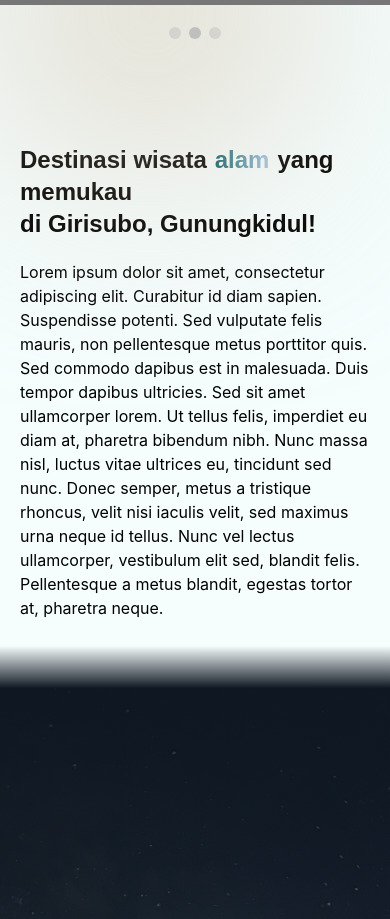
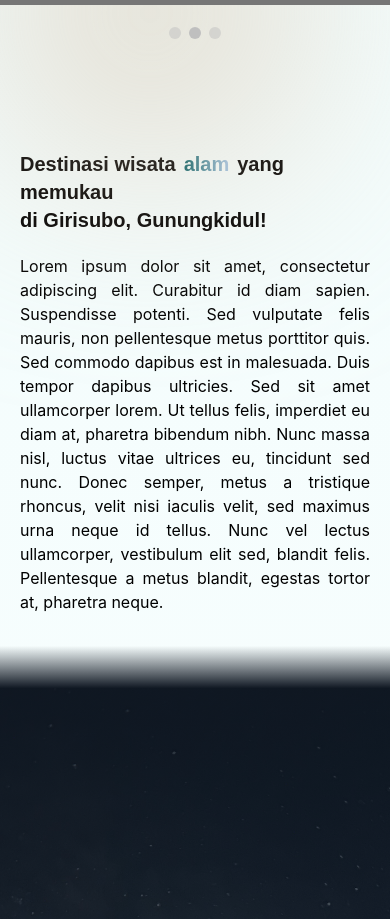
Before and after one commit to SamuelJuang/webWotawati, a React (Vite) app: page / in a window 390 px wide. Shown: the part 1000-1919 px from the top of the page. Built offline with nearby package versions, Linux system fonts and the light colour scheme; grey boxes are pictures that could not be loaded.

Commit message:
text small fix

```diff
--- a/src/components/WotawatiShortMessage.jsx
+++ b/src/components/WotawatiShortMessage.jsx
@@ -54,13 +54,13 @@ const WotawatiShortMessage = forwardRef((props, ref) => {
           "linear-gradient(to bottom, transparent 95%, rgb(17,25,36) 100%)",
       }}
     >
-       <div className="w-full lg:w-7/12 h-1/4 lg:h-full">
+      <div className="w-full lg:w-7/12 h-1/4 lg:h-full">
         <CarouselDefault />
       </div>
       <div className="h-3/4 lg:h-full lg:w-1/2 flex justify-center items-center p-5 lg:me-5">
         <div className="flex flex-col items-start lg:justify-center lg:items-center lg:me-5">
-          <div className="text-2xl pt-5 lg:text-4xl font-bold text-center font-poppins flex flex-row gap-2">
-            <h1 className="text-center">Destinasi wisata</h1>
+          <div className="text-xl pt-5 lg:text-4xl font-bold text-center font-poppins flex flex-row gap-2 justify-center items-center">
+            <h1>Destinasi wisata</h1>
             <h1
               className="text-secondary"
               style={{
@@ -76,20 +76,26 @@ const WotawatiShortMessage = forwardRef((props, ref) => {
             </h1>
             <h1>yang</h1>
           </div>
-          <p className="text-2xl lg:text-4xl font-bold text-center font-poppins">
+          <p className="text-xl lg:text-4xl font-bold text-center font-poppins">
             memukau
           </p>
-          <p className="text-2xl lg:text-4xl font-bold text-center font-poppins">
+          <p className="text-xl lg:text-4xl font-bold text-center font-poppins">
             di Girisubo, Gunungkidul!
           </p>
-          <p className="flex lg:hidden pt-5 font-inter">
-          Lorem ipsum dolor sit amet, consectetur adipiscing elit. Curabitur id diam sapien. Suspendisse potenti. Sed vulputate felis mauris, non pellentesque metus porttitor quis. Sed commodo dapibus est in malesuada. Duis tempor dapibus ultricies. Sed sit amet ullamcorper lorem. Ut tellus felis, imperdiet eu diam at, pharetra bibendum nibh. Nunc massa nisl, luctus vitae ultrices eu, tincidunt sed nunc. Donec semper, metus a tristique rhoncus, velit nisi iaculis velit, sed maximus urna neque id tellus. Nunc vel lectus ullamcorper, vestibulum elit sed, blandit felis. Pellentesque a metus blandit, egestas tortor at, pharetra neque.
-
+          <p className="text-justify block lg:hidden pt-5 font-inter">
+            Lorem ipsum dolor sit amet, consectetur adipiscing elit. Curabitur
+            id diam sapien. Suspendisse potenti. Sed vulputate felis mauris, non
+            pellentesque metus porttitor quis. Sed commodo dapibus est in
+            malesuada. Duis tempor dapibus ultricies. Sed sit amet ullamcorper
+            lorem. Ut tellus felis, imperdiet eu diam at, pharetra bibendum
+            nibh. Nunc massa nisl, luctus vitae ultrices eu, tincidunt sed nunc.
+            Donec semper, metus a tristique rhoncus, velit nisi iaculis velit,
+            sed maximus urna neque id tellus. Nunc vel lectus ullamcorper,
+            vestibulum elit sed, blandit felis. Pellentesque a metus blandit,
+            egestas tortor at, pharetra neque.
           </p>
         </div>
       </div>
-
-
     </div>
   );
 });
```
